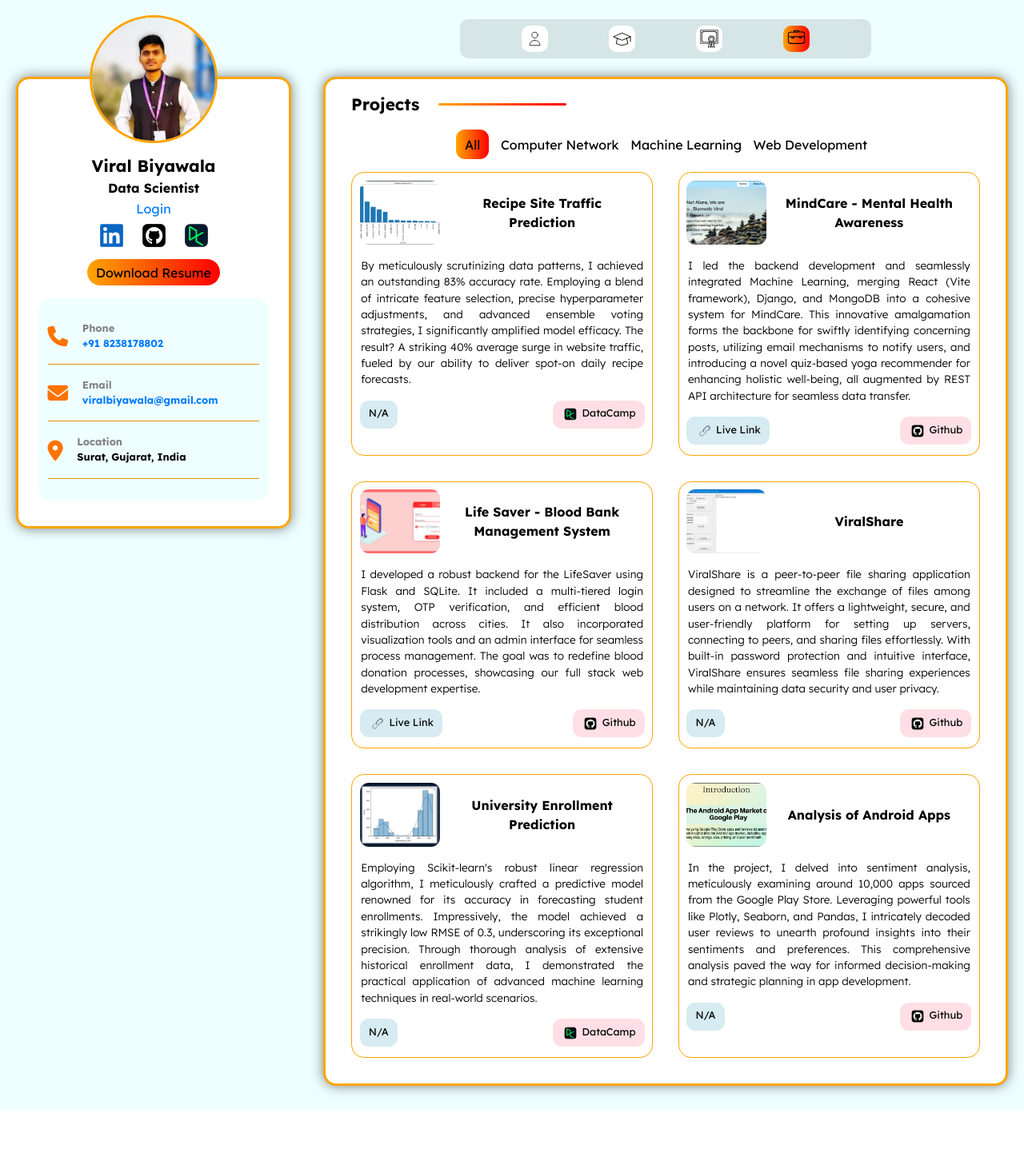
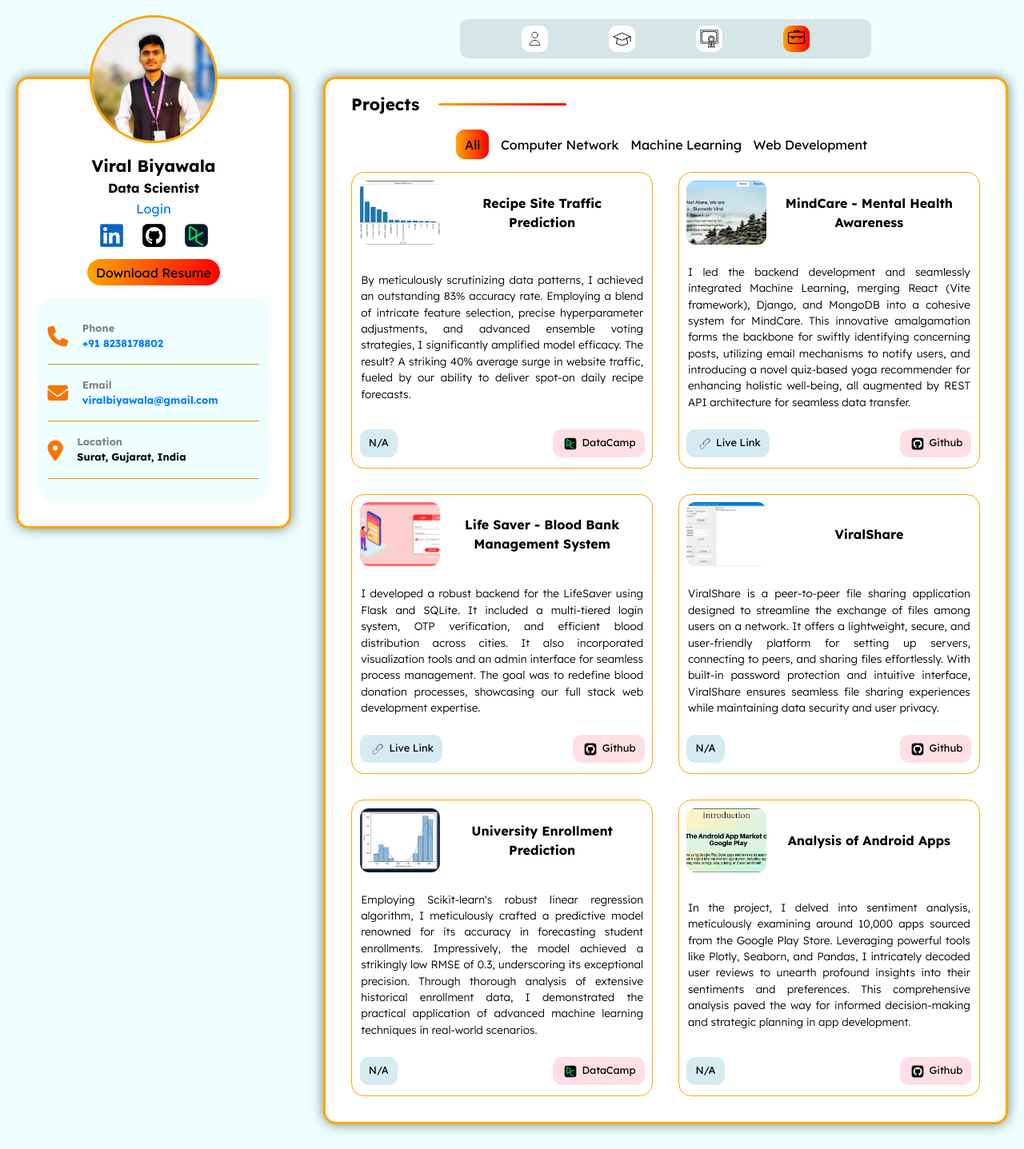
Before and after one commit to ViralBiyawala/Portfolio, a Django app: page /project/ in a window 1280 px wide. Shown: the whole page at 80% size. Before the commit the page ends 1389 px from the top, so only its background shows below. Run offline with Django 5.2, Linux system fonts and the light colour scheme; data comes from the database, SQL or seed files in the repository; both versions use the stored data as it was after the commit; some libraries are stand-ins or nearby versions.

Commit message:
Production Data

```diff
--- a/viral/viralapp/static/css/dashboard.css
+++ b/viral/viralapp/static/css/dashboard.css
@@ -256,6 +256,9 @@ hr {
 
 .certificate-blog {
     width: 48%;
+    display: flex;
+    flex-direction: column;
+    justify-content: space-between;
     padding: 0.6rem 0.6rem;
     border-radius: 1rem;
     text-align: left;
@@ -289,6 +292,7 @@ hr {
     align-items: center;
     justify-content: center;
     text-align: center;
+    min-width: 60%;
 }
 
 .certificate-blog > a {
```
Also changed, not shown: viral/db.sqlite3, viral/media/project_images/MindCare.png (added), viral/media/project_images/ViralShare.png (added).
